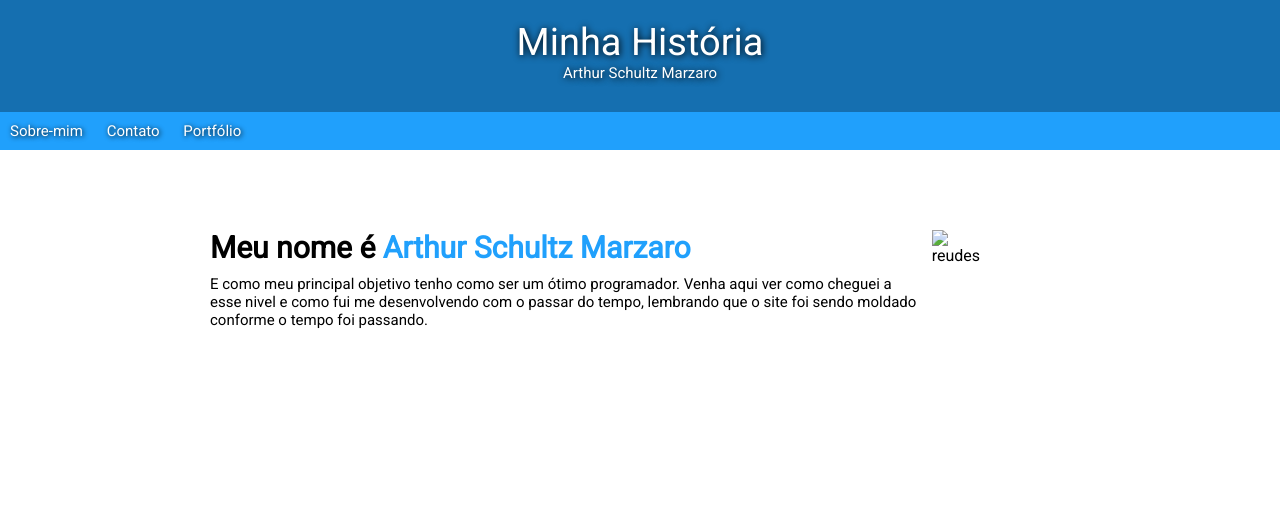
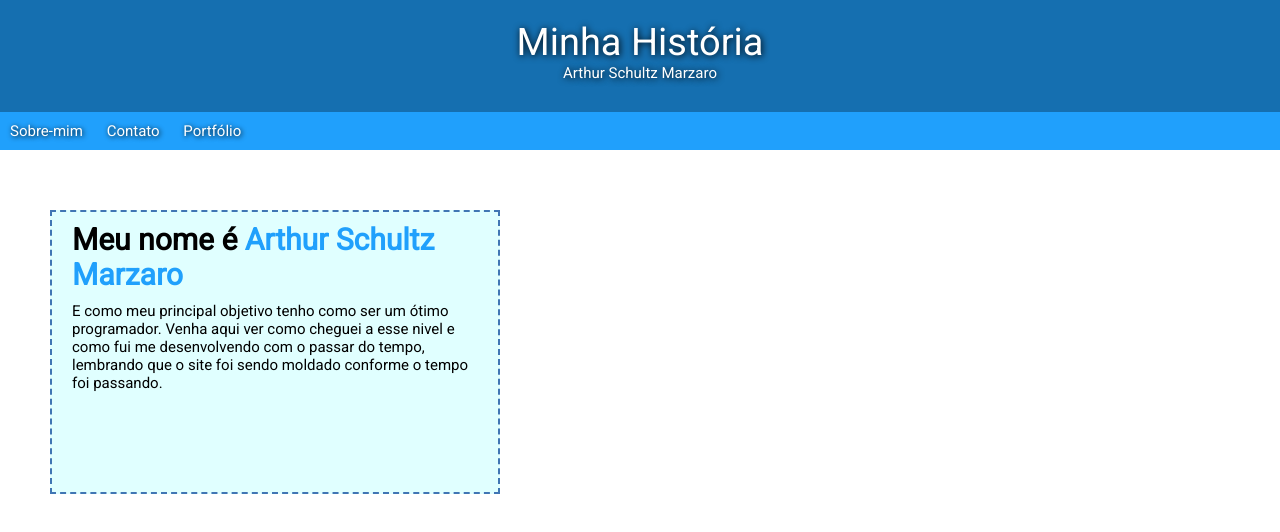
Before and after one commit to reude/Portfolio, a plain HTML site: page index.html in a window 1280 px wide. Drawn offline with Linux system fonts and the light colour scheme.

Commit message:
algumas mudanças visuais

```diff
--- a/index.html
+++ b/index.html
@@ -39,8 +39,7 @@
                         sendo moldado conforme o tempo foi passando.</p>
                 </div>
                 <div class="arthurzao">
-                    <img src="./assets/323051362_173817005391241_3754334146291753532_n-removebg-preview.png"
-                        alt="reudes">
+
                 </div>
             </div>
         </section>
--- a/style.css
+++ b/style.css
@@ -85,7 +85,6 @@ body{
 }
 .texto span{
   color: rgb(32, 160, 252);
-  text-shadow: 0px 1px white;
 }
 
 #arthur{
@@ -102,5 +101,8 @@ body{
 }
 .geral{
   display: flex;
-  margin: 30px 300px 0px 200px;
+  margin: 10px 780px 0px 50px;
+  padding: 10px 10px 100px 10px;
+  background-color: lightcyan;
+  border: 2px dashed rgb(64, 118, 180)
 }
```
